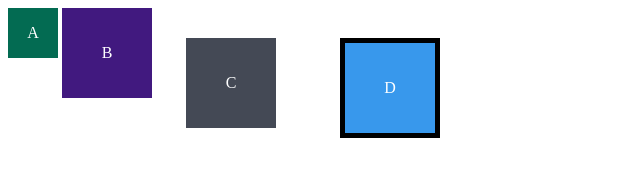
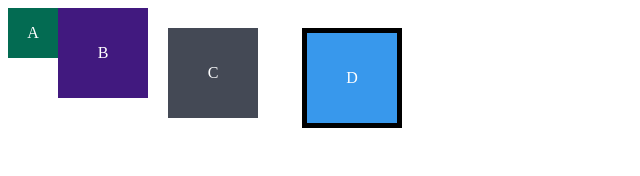
Before and after one commit to brunomessiasf/trybe-exercicios, a plain HTML site: page dia-3-html-css/index3.html in a window 1280 px wide. Shown: the whole page, without its empty margins (0-640 px from the left). Drawn offline with Linux system fonts and the light colour scheme.

Commit message:
Ajusta margem caixa A com B

```diff
--- a/dia-3-html-css/style.css
+++ b/dia-3-html-css/style.css
@@ -9,6 +9,7 @@
   .width-and-height {
     height: 50px;
     width: 50px;
+    margin-right: -4px;
   }
 
   /* insira na classe abaixo um padding de 20px para aplicá-lo aos itens B, C e D */
@@ -19,7 +20,7 @@
 
   /* insira na classe abaixo uma margem de 30px para aplicá-la aos itens C e D */
   .margin {
-    margin: 30px;
+    margin: 20px;
 
   }
 
```
